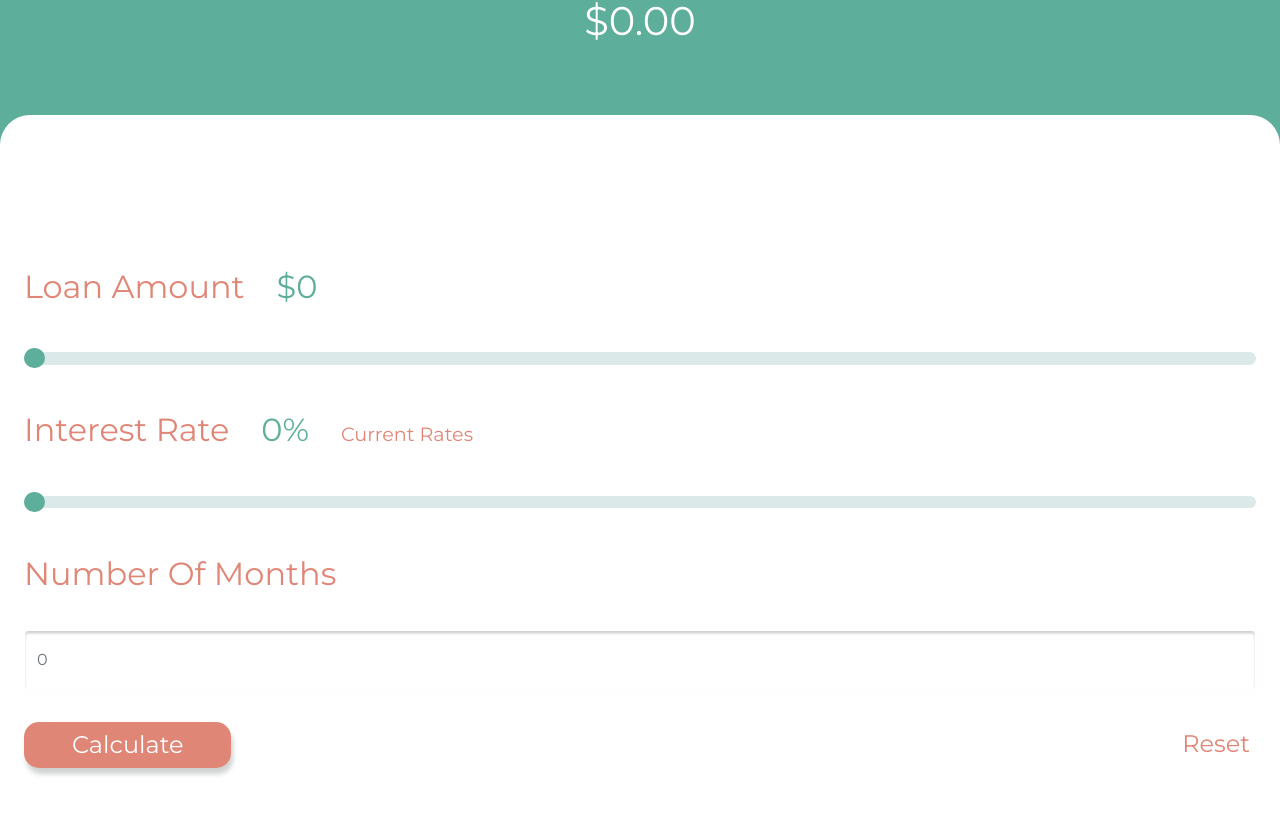
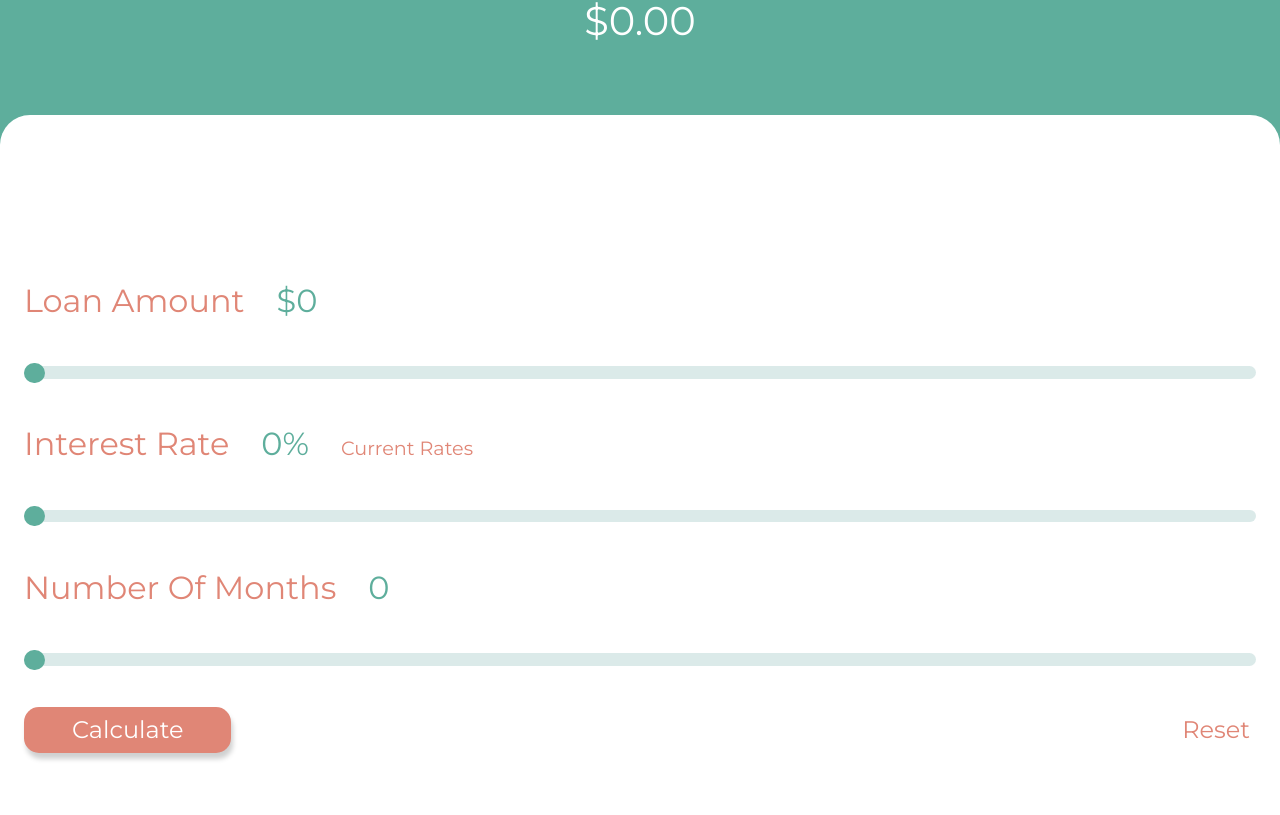
Before and after one commit to erikacolette29/loan-calculator, a React (Create React App) app: page / in a window 1280 px wide. Shown: the part 428-1243 px from the top of the page. Built offline with nearby package versions, Linux system fonts and the light colour scheme.

Commit message:
slider three

```diff
--- a/src/components/Calculate/Calculate.js
+++ b/src/components/Calculate/Calculate.js
@@ -3,16 +3,18 @@ import "./Calculate.css";
 import Buttons from "./Buttons/Buttons";
 import Title from "./Title/Title";
 import MonthlyPayment from "./MonthlyPayment/MonthPayment";
-import SliderOne from './Silder/SliderOne'
-import SliderTwo from '../SilderTwo/SliderTwo'
+import SliderOne from "./Silder/SliderOne";
+import SliderTwo from "../SilderTwo/SliderTwo";
+import SliderThree from './SilderThree/SliderThree'
 
 const Calculate = () => {
   const [loanAmount, setLoanAmount] = useState("0");
   const [interestRate, setInterestRate] = useState("0");
-  const [numMonths, setNumMonth] = useState("");
+  const [numMonths, setNumMonth] = useState("0");
   const [monthlyPayment, setMonthlyPayment] = useState(0);
-  const [sliderOne, setSliderOne]=useState(loanAmount);
-  const [sliderTwo, setSliderTwo]=useState(interestRate);
+  const [sliderOne, setSliderOne] = useState(loanAmount);
+  const [sliderTwo, setSliderTwo] = useState(interestRate);
+  const [sliderThree, setSliderThree] = useState(numMonths);
 
   const calculate = (e) => {
     e.preventDefault();
@@ -34,8 +36,9 @@ const Calculate = () => {
     setInterestRate("");
     setNumMonth("");
     setMonthlyPayment(0);
-   setSliderOne("0");
-   setSliderTwo("0")
+    setSliderOne("0");
+    setSliderTwo("0");
+    setSliderThree("0");
   };
 
   return (
@@ -47,24 +50,37 @@ const Calculate = () => {
         <form onSubmit={calculate}>
           <div className="form-box">
             <div>
-              <SliderOne sliderOne={sliderOne} setSliderOne={setSliderOne}values={loanAmount} setLoanAmount={setLoanAmount}/>
+              <SliderOne
+                sliderOne={sliderOne}
+                setSliderOne={setSliderOne}
+                values={loanAmount}
+                setLoanAmount={setLoanAmount}
+              />
             </div>
             <div>
               <div className="rate-box">
-               <SliderTwo sliderTwo={sliderTwo} setSliderTwo={setSliderTwo} setInterestRate={setInterestRate}/>
-
+                <SliderTwo
+                  sliderTwo={sliderTwo}
+                  setSliderTwo={setSliderTwo}
+                  setInterestRate={setInterestRate}
+                />
               </div>
             </div>
             <div>
-              <label className="label">Number Of Months</label>
-              <input
+              <SliderThree
+              sliderThree={sliderThree}
+              setSliderThree={setSliderThree}
+              setNumMonth={setNumMonth}
+              />
+
+              {/* <input
                 className="form-control"
                 type="number"
                 placeholder="0"
                 aria-label="default input example"
                 value={numMonths}
                 onChange={(e) => setNumMonth(e.target.value)}
-              />
+              /> */}
             </div>
 
             <Buttons reset={onReset} />
--- /dev/null
+++ b/src/components/Calculate/SilderThree/SliderThree.css
@@ -0,0 +1,130 @@
+.Slider {
+    font-family: sans-serif;
+    text-align: center;
+  }
+  .slider-parent{
+   display: flex;
+   justify-content: flex-start;
+ align-items: center;
+  }
+
+  .buble{
+    margin: 1rem 1rem 0;
+   color: #5eae9c;
+   font-size: 1.5rem;
+  }
+  .loan-amount-box{
+    display: flex;
+    justify-content: flex-start;
+    align-items: center;
+  }
+
+  @media only screen and (min-width: 480px) and (max-width: 1300px) {
+    .buble{
+      margin: 0 2rem ;
+      font-size: 2rem !important;
+
+     }
+     .form-range{
+      width: 100% !important;
+    }
+  }
+  @media only screen and (min-width: 320px) and (max-width: 480px) {
+
+    .buble{
+      margin: 0 2rem ;
+      font-size: 1rem !important;
+
+     }
+
+     .form-range{
+       width: 100% !important;
+     }
+
+  }
+
+  .form-range{
+    width: 100%;
+    margin: 3.75px 0;
+    background-color: transparent;
+    -webkit-appearance: none;
+  }
+  .form-range:focus{
+    outline: none;
+
+  }
+  .form-range:active{
+    outline: none;
+  }
+  .form-range[type=range]::-webkit-slider-runnable-track {
+    background: rgba(184, 213, 211, 0.5);
+    border: 0;
+    border-radius: 25px;
+    width: 100%;
+    height: 12.5px;
+    cursor: pointer;
+  }
+  .form-range[type=range]::-webkit-slider-thumb {
+    margin-top: -3.75px;
+    width: 21px;
+    height: 20px;
+    background: #5eae9c;
+    border: 1px solid rgba(0, 0, 0, 0);
+    border-radius: 26px;
+    cursor: pointer;
+    -webkit-appearance: none;
+  }
+  .form-range[type=range]:focus::-webkit-slider-runnable-track {
+    background: #c8dedd;
+  }
+  .form-range[type=range]::-moz-range-track {
+    background: rgba(184, 213, 211, 0.5);
+    border: 0;
+    border-radius: 25px;
+    width: 100%;
+    height: 12.5px;
+    cursor: pointer;
+  }
+  .form-range[type=range]::-moz-range-thumb {
+    width: 21px;
+    height: 20px;
+    background: #5eae9c;
+    border: 1px solid rgba(0, 0, 0, 0);
+    border-radius: 26px;
+    cursor: pointer;
+  }
+  .form-range[type=range]::-ms-track {
+    background: transparent;
+    border-color: transparent;
+    border-width: 6.45px 0;
+    color: transparent;
+    width: 100%;
+    height: 12.5px;
+    cursor: pointer;
+  }
+  .form-range[type=range]::-ms-fill-lower {
+    background: #a8ccc9;
+    border: 0;
+    border-radius: 50px;
+  }
+  .form-range[type=range]::-ms-fill-upper {
+    background: rgba(184, 213, 211, 0.5);
+    border: 0;
+    border-radius: 50px;
+  }
+  .form-range[type=range]::-ms-thumb {
+    width: 21px;
+    height: 20px;
+    background: #5eae9c;
+    border: 1px solid rgba(0, 0, 0, 0);
+    border-radius: 26px;
+    cursor: pointer;
+    margin-top: 0px;
+    /*Needed to keep the Edge thumb centred*/
+  }
+  .form-range[type=range]:focus::-ms-fill-lower {
+    background: rgba(184, 213, 211, 0.5);
+  }
+  .form-range[type=range]:focus::-ms-fill-upper {
+    background: #c8dedd;
+  }
--- /dev/null
+++ b/src/components/Calculate/SilderThree/SliderThree.js
@@ -0,0 +1,35 @@
+import React,{useState, useEffect} from 'react';
+import "./SliderThree.css"
+
+export default function SliderOne({ sliderThree, setSliderThree, values, setNumMonth}) {
+
+    // const [slider, setSlider1]=useState(values);
+
+
+    useEffect(()=>{
+        const ele = document.querySelector('.buble');
+      if (ele) {
+        ele.style.left = `${Number(sliderThree / 4)}px`;
+      }
+    })
+
+    return (
+      <>
+      <div className="loan-amount-box">
+      <label className="label">Number Of Months</label>
+      <div className="buble" >
+        {sliderThree}
+        </div>
+        </div>
+      <div className="slider-parent">
+        <input className="form-range" type="range" min="1" max="100" value={sliderThree}
+           onChange={({ target: { value: radius } }) => {
+             setNumMonth(radius)
+                      setSliderThree(radius);
+                    }}
+        />
+
+      </div>
+      </>
+    );
+  }
```
